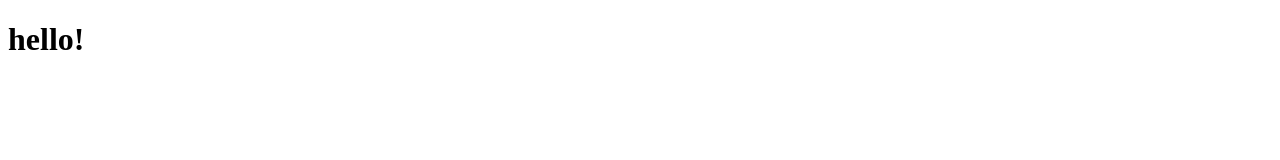
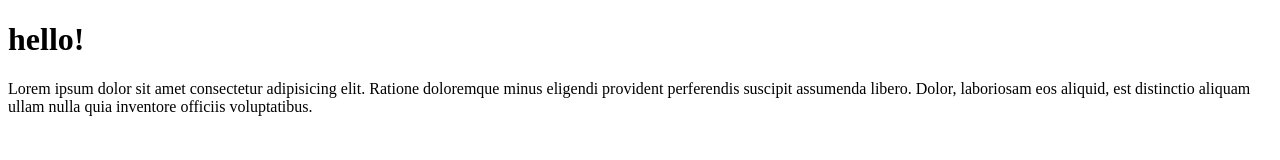
Before and after one commit to dmitrylukansky/test, a plain HTML site: page index.html in a window 1280 px wide. Drawn offline with Linux system fonts and the light colour scheme.

Commit message:
add p lorem

```diff
--- a/index.html
+++ b/index.html
@@ -7,5 +7,11 @@
   </head>
   <body>
     <h1>hello!</h1>
+    <p>
+      Lorem ipsum dolor sit amet consectetur adipisicing elit. Ratione
+      doloremque minus eligendi provident perferendis suscipit assumenda libero.
+      Dolor, laboriosam eos aliquid, est distinctio aliquam ullam nulla quia
+      inventore officiis voluptatibus.
+    </p>
   </body>
 </html>
```
